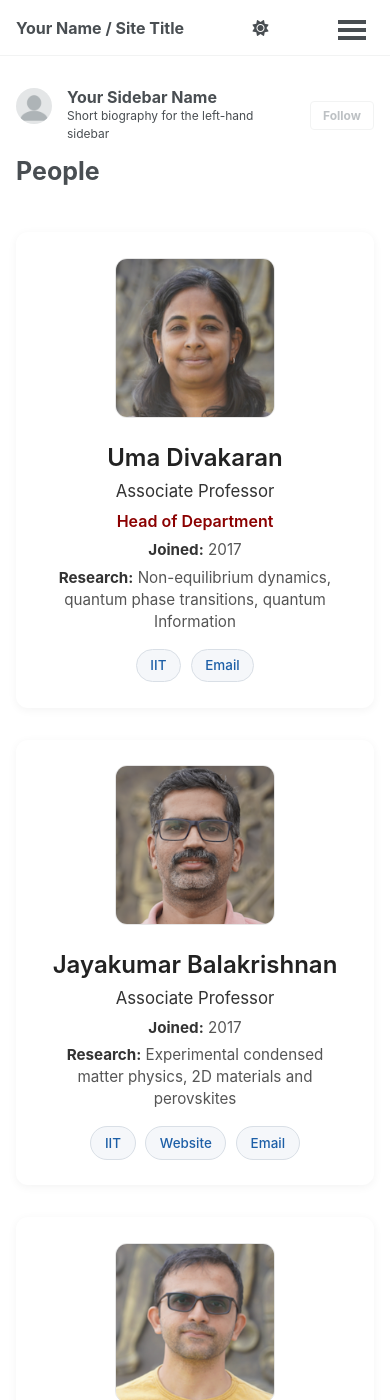
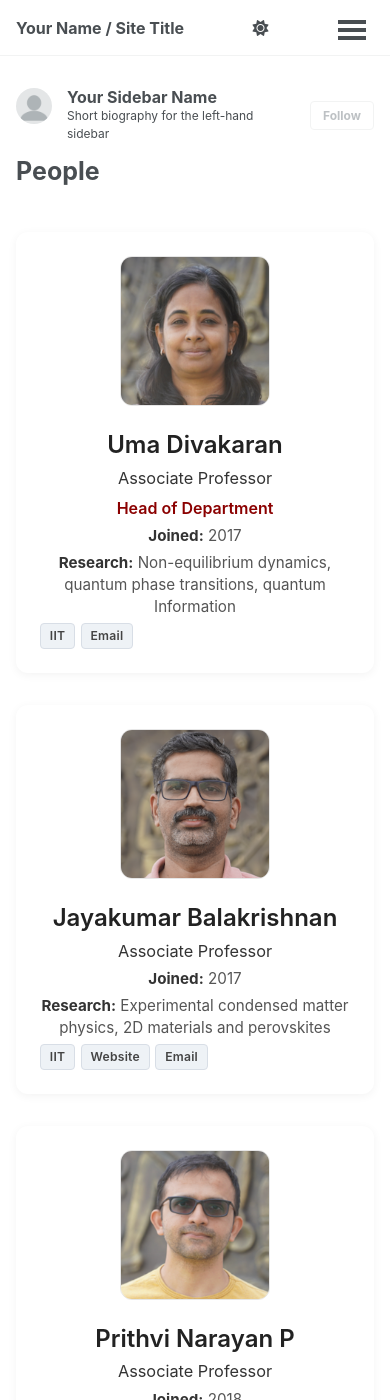
Before and after one commit to phyall/phyall.github.io, a Jekyll site: the page built from _pages/people.md, in a window 390 px wide and 1400 px high. Built offline with Jekyll 4.4.1, drawn with Linux system fonts in a browser that asks for light colours; a style sheet for code colours, icons or effects is not loaded.

Commit message:
Update main.scss

```diff
--- a/assets/css/main.scss
+++ b/assets/css/main.scss
@@ -39,6 +39,9 @@
 ;
 
 
+
+
+
 /* ==========================================================
    Faculty Grid
    ========================================================== */
@@ -57,14 +60,14 @@
 
 .faculty-card {
     display: flex;
+    gap: 1.5rem;
     align-items: flex-start;
-    gap: 1.5rem;
 
     background: #fff;
     border-radius: 12px;
-    padding: 1.6rem;
+    padding: 1.5rem;
 
-    box-shadow: 0 2px 10px rgba(0,0,0,0.05);
+    box-shadow: 0 2px 10px rgba(0,0,0,.05);
 
     transition:
         transform .25s ease,
@@ -73,7 +76,7 @@
 
 .faculty-card:hover {
     transform: translateY(-4px);
-    box-shadow: 0 10px 28px rgba(0,0,0,0.12);
+    box-shadow: 0 10px 28px rgba(0,0,0,.12);
 }
 
 
@@ -86,8 +89,9 @@
 }
 
 .faculty-photo {
-    width: 160px;
-    height: 160px;
+    width: 150px;
+    height: 150px;
+
     object-fit: cover;
 
     border-radius: 12px;
@@ -103,83 +107,135 @@
 
 .faculty-content {
     flex: 1;
-    text-align: left;
+    min-width: 0;
 }
 
 .faculty-name {
-    margin: 0;
+    margin: 0 0 .35rem 0;
+
     font-size: 1.5rem;
     font-weight: 600;
     color: #222;
-    line-height: 1.3;
+
+    line-height: 1.25;
+}
+
+
+/* ==========================================================
+   Header
+   ========================================================== */
+
+.faculty-header {
+
+    display: flex;
+
+    justify-content: space-between;
+
+    align-items: center;
+
+    gap: 1rem;
+
+    flex-wrap: wrap;
+
+    margin-bottom: .6rem;
+
 }
 
 .faculty-designation {
-    margin: 0.35rem 0;
-    font-size: 1.05rem;
+
+    margin: 0;
+
     color: #333;
+
+    font-size: 1.02rem;
+
 }
 
+
+/* ==========================================================
+   Badges
+   ========================================================== */
+
+.faculty-links {
+
+    display: flex;
+
+    gap: .35rem;
+
+    flex-wrap: wrap;
+
+}
+
+.faculty-links a {
+
+    display: inline-block;
+
+    padding: .18rem .55rem;
+
+    border-radius: 4px;
+
+    background: #eef2f6;
+
+    border: 1px solid #d8dee6;
+
+    color: #444;
+
+    text-decoration: none;
+
+    font-size: .76rem;
+
+    font-weight: 600;
+
+    letter-spacing: .02em;
+
+    transition: all .2s ease;
+
+}
+
+.faculty-links a:hover {
+
+    background: #1d5fa7;
+
+    border-color: #1d5fa7;
+
+    color: white;
+
+}
+
+
+/* ==========================================================
+   Remaining text
+   ========================================================== */
+
 .faculty-head-role {
-    margin: 0.35rem 0;
+
+    margin: .35rem 0;
+
     color: #8b0000;
+
     font-weight: 600;
+
 }
 
 .faculty-joined,
 .faculty-secondary,
 .faculty-research {
-    margin: 0.35rem 0;
+
+    margin: .3rem 0;
+
     color: #555;
-    font-size: 0.95rem;
+
+    font-size: .95rem;
+
     line-height: 1.45;
+
 }
 
-.faculty-research strong,
-.faculty-joined strong {
+.faculty-joined strong,
+.faculty-research strong {
+
     color: #333;
-}
 
-
-/* ==========================================================
-   Link Badges
-   ========================================================== */
-
-.faculty-links {
-    margin-top: 1rem;
-
-    display: flex;
-    flex-wrap: wrap;
-    gap: 0.6rem;
-}
-
-.faculty-links a {
-    display: inline-block;
-
-    padding: 0.35rem 0.85rem;
-
-    background: #f5f7fa;
-    border: 1px solid #d9dfe6;
-    border-radius: 999px;
-
-    color: #1d5fa7;
-    text-decoration: none;
-
-    font-size: 0.84rem;
-    font-weight: 500;
-
-    transition:
-        background 0.2s ease,
-        color 0.2s ease,
-        border-color 0.2s ease,
-        transform 0.2s ease;
-}
-
-.faculty-links a:hover {
-    background: #1d5fa7;
-    color: #fff;
-    border-color: #1d5fa7;
-    transform: translateY(-1px);
 }
 
 
@@ -187,24 +243,23 @@
    Responsive
    ========================================================== */
 
-@media (max-width: 700px) {
+@media (max-width:700px){
 
-    .faculty-grid {
-        grid-template-columns: 1fr;
+    .faculty-grid{
+        grid-template-columns:1fr;
     }
 
-    .faculty-card {
-        flex-direction: column;
-        align-items: center;
-        text-align: center;
+    .faculty-card{
+        flex-direction:column;
+        align-items:center;
     }
 
-    .faculty-content {
-        text-align: center;
+    .faculty-content{
+        text-align:center;
     }
 
-    .faculty-links {
-        justify-content: center;
+    .faculty-header{
+        justify-content:center;
     }
 
 }
```
